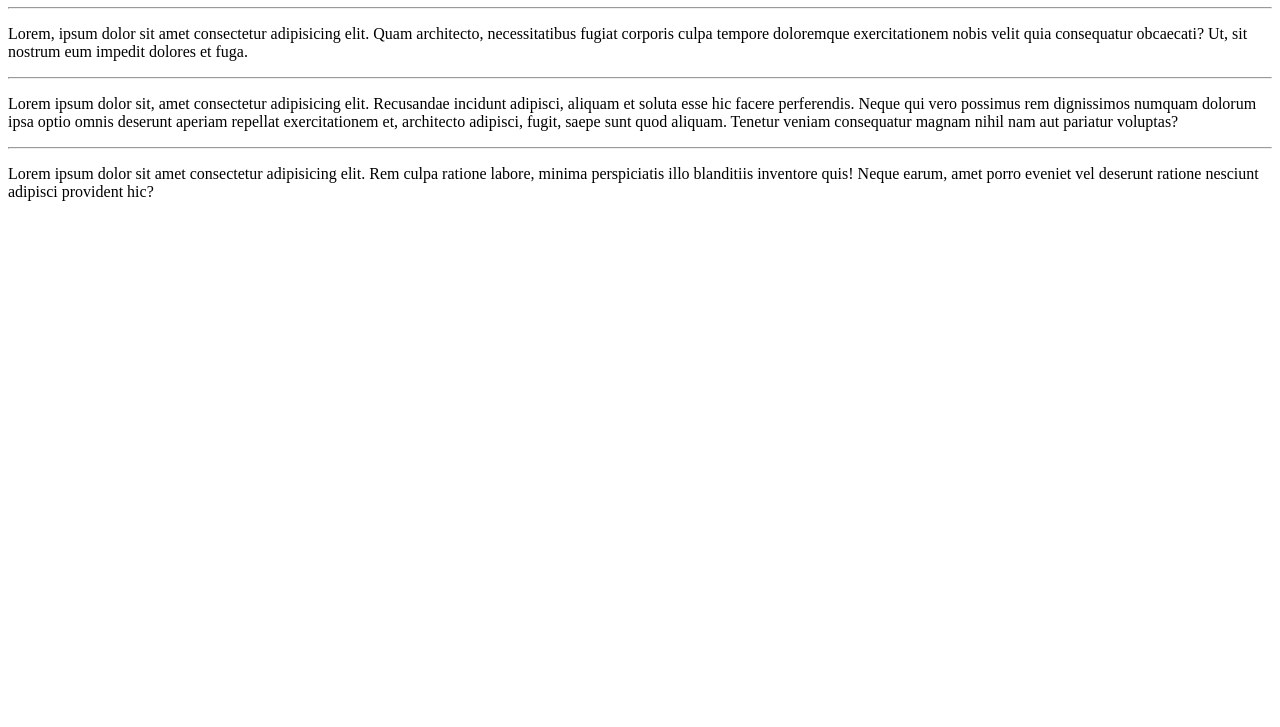
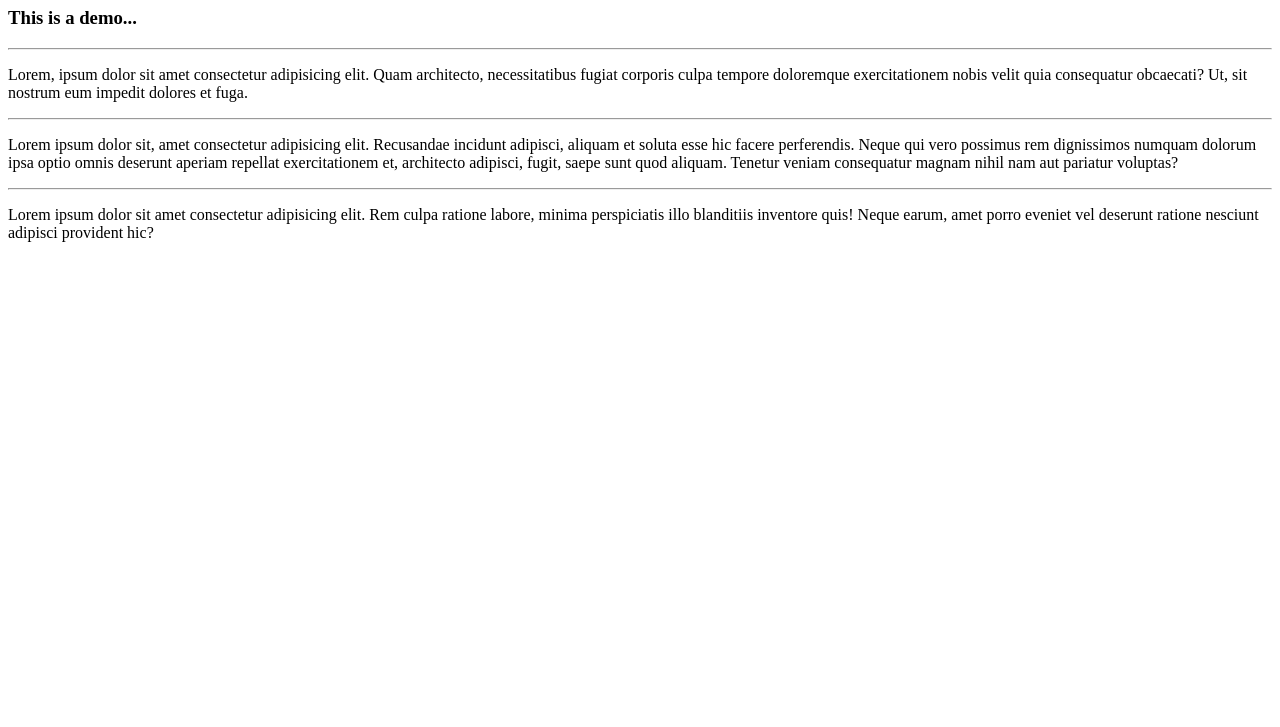
Before and after one commit to 01fe23bca056/Demo2, a plain HTML site: page index.html in a window 1280 px wide. Shown: the part 73-800 px from the top of the page. Drawn offline with Linux system fonts and the light colour scheme.

Commit message:
Update index.html

```diff
--- a/index.html
+++ b/index.html
@@ -9,6 +9,7 @@
 
 <body>
     <h1>Hello, World!</h1>
+    <h3>This is a demo...</h3>
     <hr>
     <p>Lorem, ipsum dolor sit amet consectetur adipisicing elit. Quam architecto, necessitatibus fugiat corporis culpa
         tempore doloremque exercitationem nobis velit quia consequatur obcaecati? Ut, sit nostrum eum impedit dolores et
```
